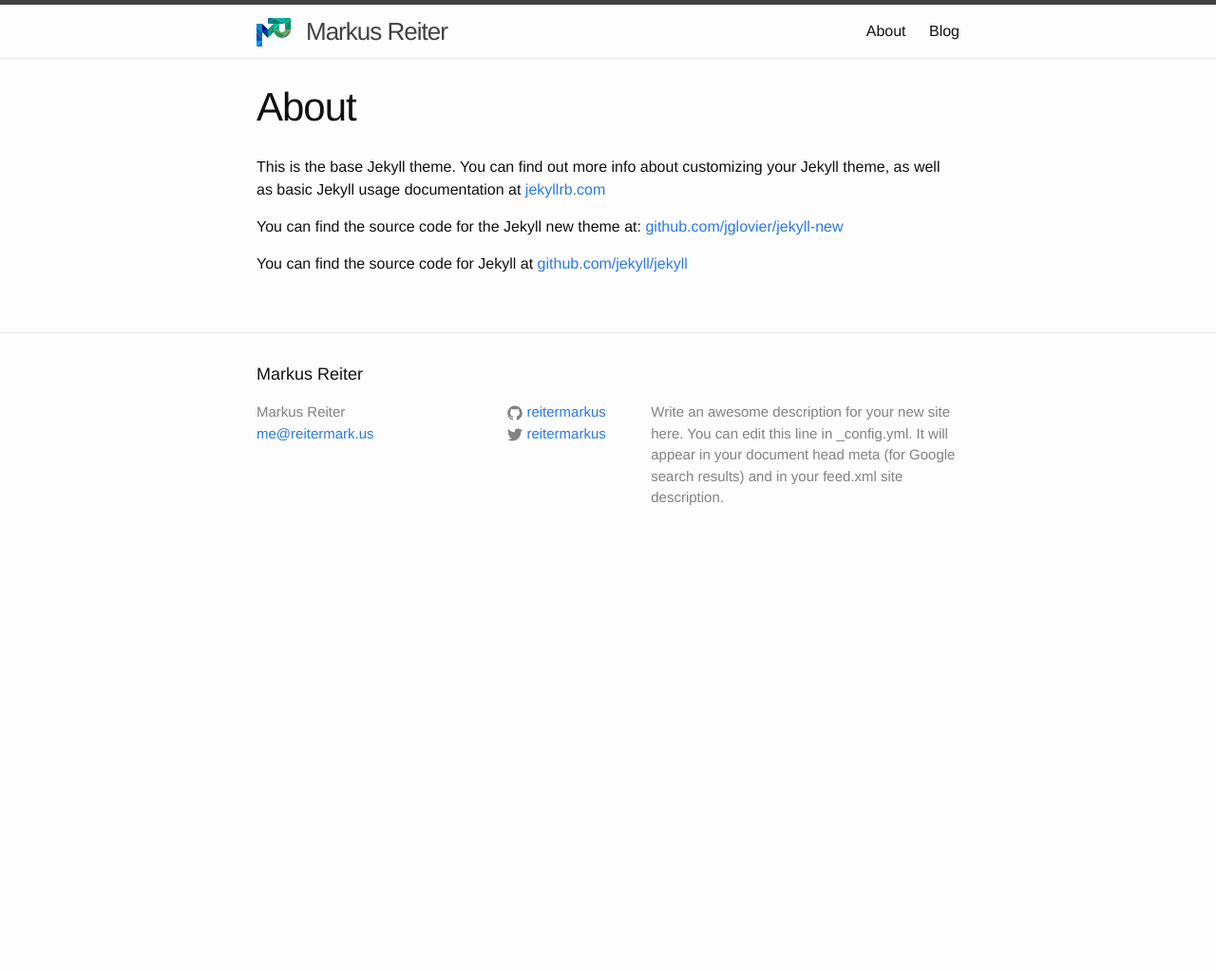
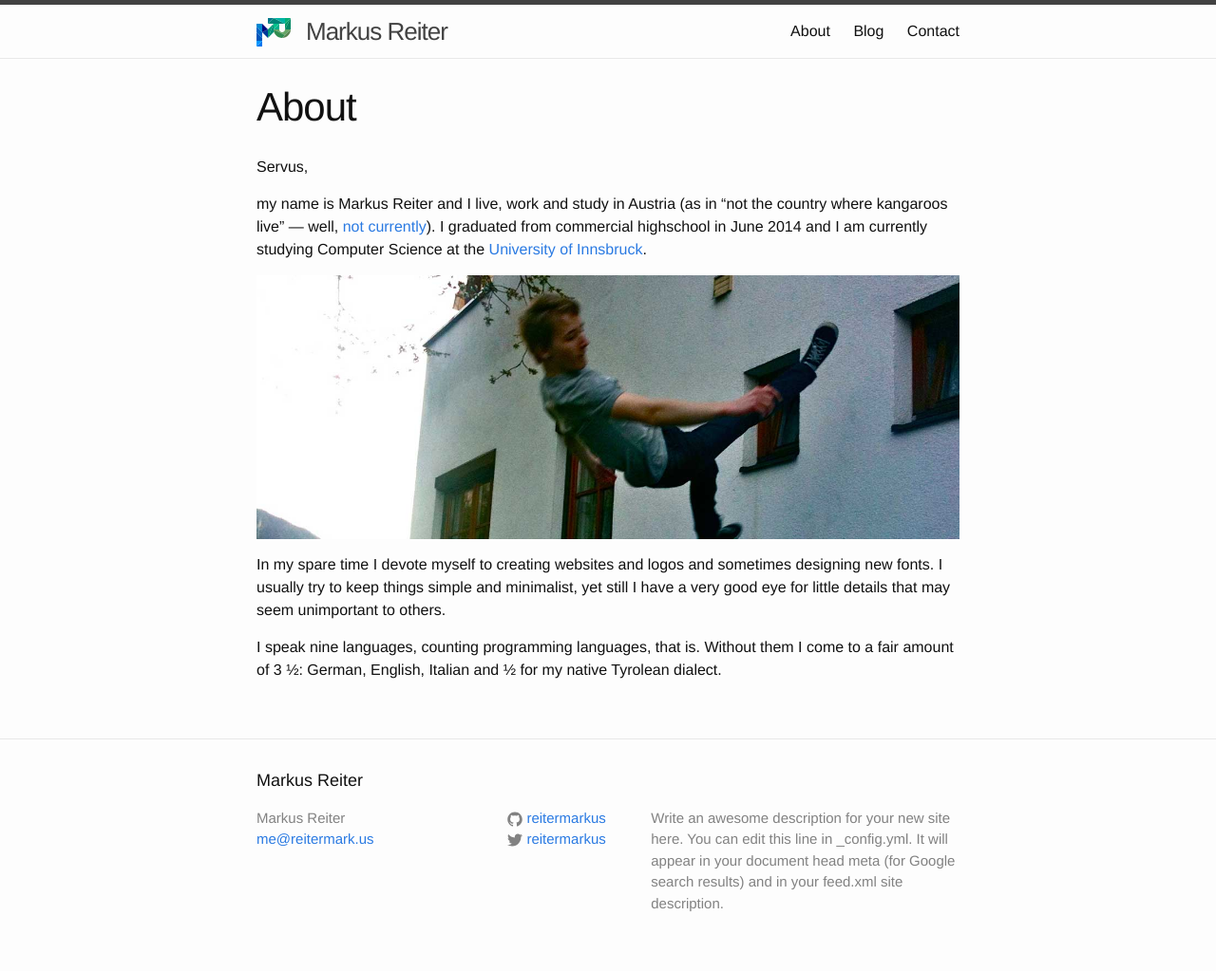
Before and after one commit to reitermarkus/reitermarkus.github.com, a Jekyll site: the page built from about.md, in a window 1280 px wide. Shown: the whole page at 95% size. Built offline with Jekyll 4.4.1, drawn with Linux system fonts in a browser that asks for light colours; nearby versions of some CDN libraries; before the commit the page ends 900 px from its top, so only the background shows below that.

Commit message:
Add some sample pages.

```diff
--- a/_config.yml
+++ b/_config.yml
@@ -17,3 +17,12 @@ markdown: kramdown
 gems:
   - jekyll-sitemap
   - jekyll-redirect-from
+
+# Exclusions
+exclude: [
+  '.gitignore',
+  'ReadMe.md',
+  'CNAME',
+  'Gemfile',
+  'Gemfile.lock',
+]
--- a/about.md
+++ b/about.md
@@ -4,8 +4,13 @@ title: About
 permalink: /about/
 ---
 
-This is the base Jekyll theme. You can find out more info about customizing your Jekyll theme, as well as basic Jekyll usage documentation at [jekyllrb.com](http://jekyllrb.com/)
+Servus,
 
-You can find the source code for the Jekyll new theme at: [github.com/jglovier/jekyll-new](https://github.com/jglovier/jekyll-new)
+my name is Markus Reiter and I live, work and study in Austria (as in “not the country where kangaroos live” — well, [not currently](http://news.bbc.co.uk/2/hi/europe/4813976.stm)). I graduated from commercial highschool in June 2014 and I am currently studying Computer Science at the [University of Innsbruck](http://www.uibk.ac.at).
 
-You can find the source code for Jekyll at [github.com/jekyll/jekyll](https://github.com/jekyll/jekyll)
+
+![Me jumping.]({{ "/img/about-me.jpg" | prepend: site.baseurl }})
+
+In my spare time I devote myself to creating websites and logos and sometimes designing new fonts. I usually try to keep things simple and minimalist, yet still I have a very good eye for little details that may seem unimportant to others.
+
+I speak nine languages, counting programming languages, that is. Without them I come to a fair amount of 3 ½: German, English, Italian and ½ for my native Tyrolean dialect.
```
Also changed, not shown: contact.md (added, +9 -0 lines), img/about-me.jpg (added).
